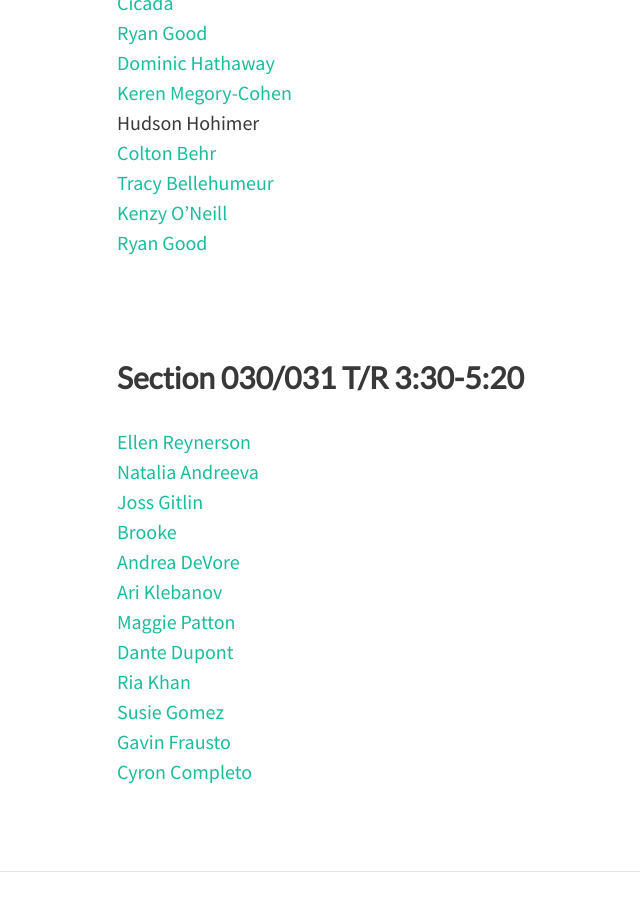
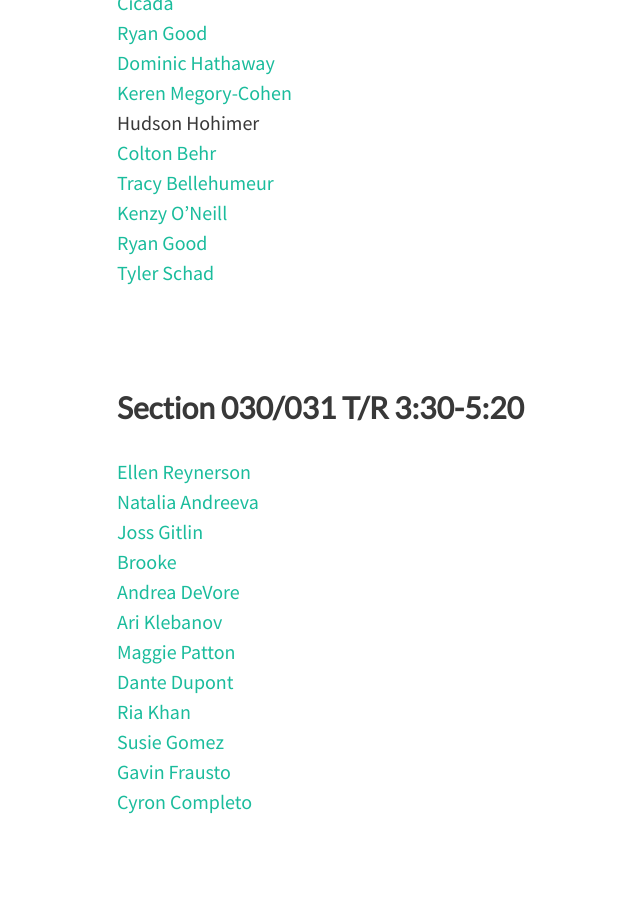
Before and after one commit to coloringchaos/object-f17, a Jekyll site: the page built from students.md, in a window 1280 px wide and 900 px high, scrolled down 822 px. Shown: the whole window, without its empty margins (139-779 px from the left). Built offline with Jekyll 4.4.1, drawn with Linux system fonts in a browser that asks for light colours; nearby versions of some CDN libraries.

Commit message:
student links

```diff
--- a/students.md
+++ b/students.md
@@ -25,6 +25,7 @@ Hudson Hohimer<br>
 [Tracy Bellehumeur](https://beefarmgirl.wordpress.com)<br>
 [Kenzy O'Neill](https://designinaction.tumblr.com)<br>
 [Ryan Good](https://rygo9219.wordpress.com)<br>
+[Tyler Schad](https://tylermakesthings.wordpress.com/)<br>
 
 <br>
 <br>
```
